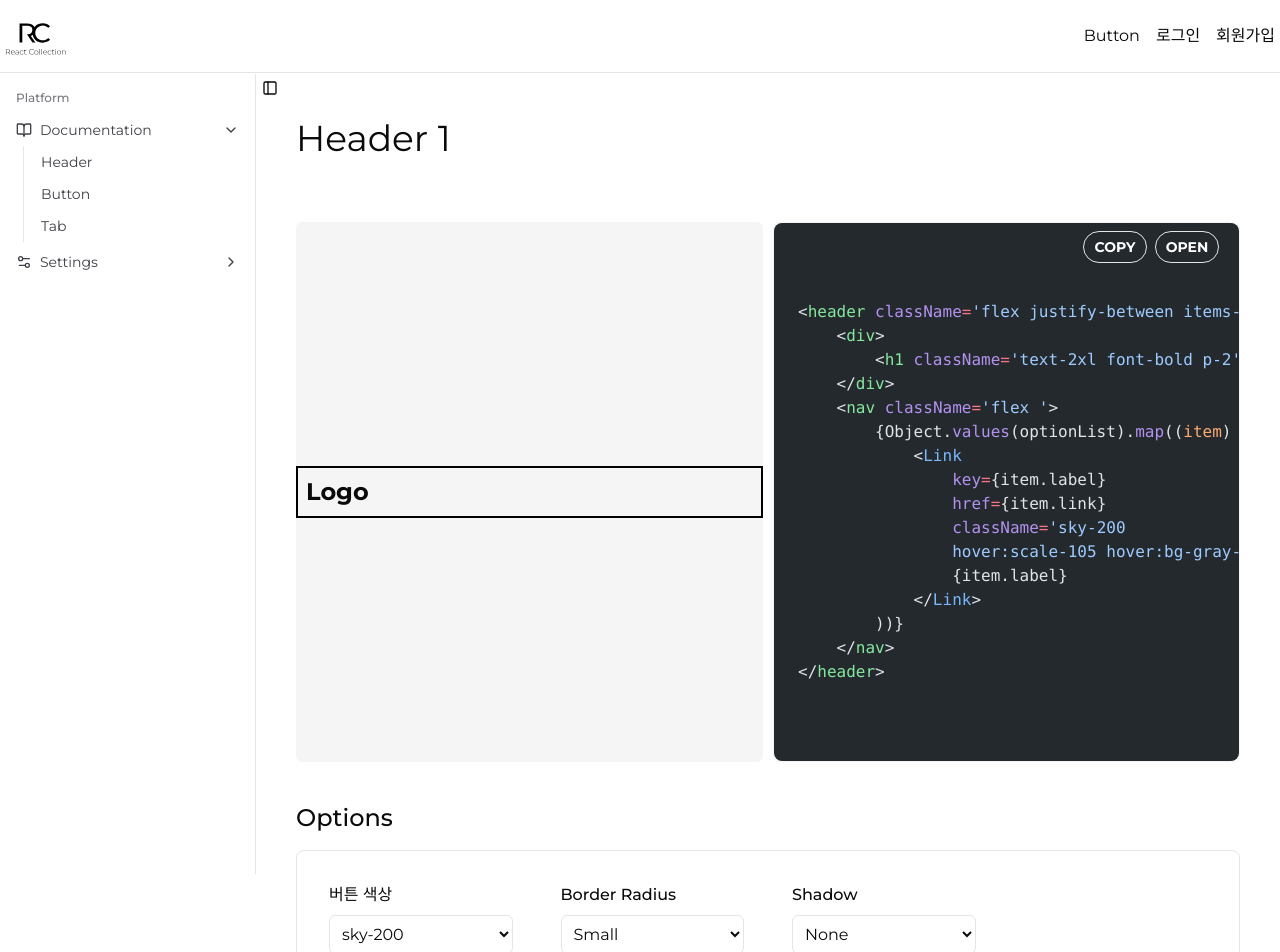
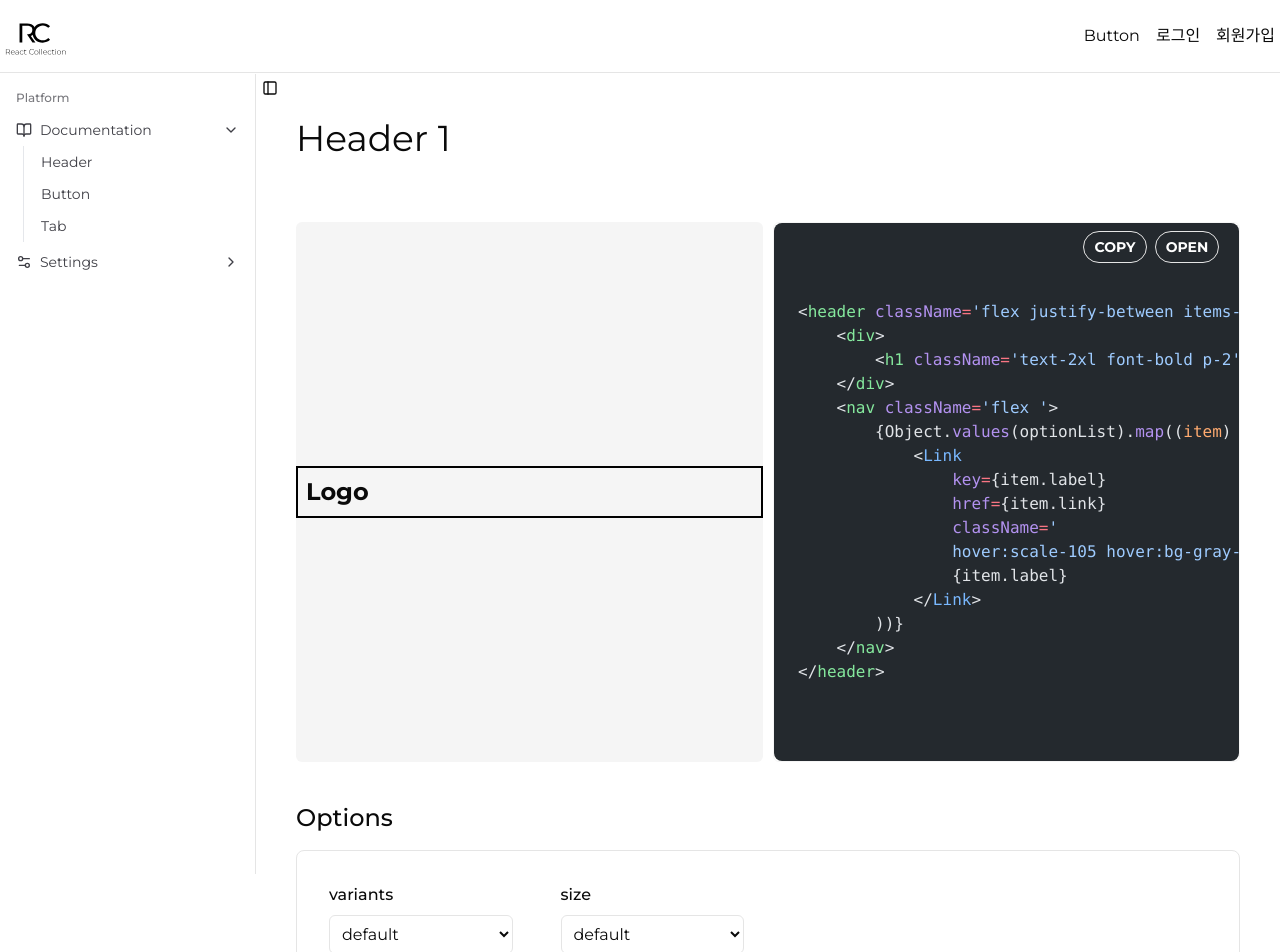
Before and after one commit to Squad357/React-Collection, a Next.js app in the folder client/: page /1 in a window 1280 px wide. Shown: the top 952 px of the page. Built offline with nearby package versions, Linux system fonts and the light colour scheme.

Commit message:
✨ [Feat] 버튼1 구현

```diff
--- a/client/src/app/(post)/[id]/PostContent.tsx
+++ b/client/src/app/(post)/[id]/PostContent.tsx
@@ -7,6 +7,8 @@ import Code from '../../../components/Code';
 import Options from '../../../components/Options';
 import useAnimation from '@/hooks/useAnimation';
 import { tabOptionList } from '@/collections/tabs/option';
+import { buttonOptionList } from '@/collections/buttons/option';
+
 // import { usePathname } from 'next/navigation';
 
 export default function PostContent({ id }: { id: number }) {
@@ -14,7 +16,7 @@ export default function PostContent({ id }: { id: number }) {
   // const pathname = usePathname();
   // const { optionList } = useOptionList(pathname.includes('header') ? headerOptionList : tabOptionList);
   const Component = CategoryComponents[id];
-  const { optionList } = useOptionList(tabOptionList);
+  const { optionList } = useOptionList(buttonOptionList);
   const animate = useAnimation(optionList);
 
   const codeString =
--- a/client/src/collections/buttons/button1.tsx
+++ b/client/src/collections/buttons/button1.tsx
@@ -2,36 +2,41 @@
 
 import { PreviewProps } from '@/types/props/previewProps';
 import { motion } from 'framer-motion';
-import { CustomButton } from '@/components/customButton';
-import { useEffect, useState } from 'react';
+import { OptionList } from '@/types/optionList';
 
-export default function Button1({
-  optionList,
-  animate: buttonAnimate,
-}: PreviewProps) {
-  // 상태 관리
-  const [variant, setVariant] = useState(optionList.variants.default);
-  const [size, setSize] = useState(optionList.size.default);
-
-  // optionList가 변경될 때 상태 업데이트
-  useEffect(() => {
-    setVariant(optionList.variants.default);
-    setSize(optionList.size.default);
-  }, [optionList]);
-
+export default function Button1({ optionList, animate }: PreviewProps) {
   return (
     <motion.div
       layoutId='button'
       animate={{
-        scale: buttonAnimate ? 1.15 : 1,
+        scale: animate['variants'] ? 1.15 : 1,
       }}
-      className={`${buttonAnimate ? 'bg-red-200' : ''} p-4 rounded-lg`}>
-      <CustomButton
-        variant={variant}
-        size={size}
-        className={buttonAnimate ? 'animate-highlight' : ''}>
+      className={`${animate['variants'] ? 'bg-red-200' : ''} p-4 rounded-lg`}>
+      <button
+        className={`${optionList['variants']?.default} ${
+          optionList['size']?.default
+        } ${animate['size'] ? 'animate-highlight' : ''}`}>
         Button
-      </CustomButton>
+      </button>
     </motion.div>
   );
 }
+
+export const CodeString = (optionList: OptionList) => {
+  const defaultOption = (label: string) => optionList[label]?.default || '';
+
+  const variantOptionDefault = defaultOption('variants');
+  const sizeOptionDefault = defaultOption('size');
+
+  return `import { Button } from '@/components/ui/button';
+
+export default function Button1() {
+  return (
+    <button
+      className="${variantOptionDefault} ${sizeOptionDefault}"
+    >
+      Button
+    </button>
+  );
+}`;
+};
--- a/client/src/collections/buttons/option/index.ts
+++ b/client/src/collections/buttons/option/index.ts
@@ -1,97 +1,67 @@
-import { Option, OptionList } from '@/types/optionList';
+import { OptionList } from '@/types/optionList';
 
 export const buttonOptionList: OptionList = {
   variants: {
     label: 'variants',
-    default: 'default',
+    default: 'bg-blue-500 text-white shadow hover:bg-blue-600',
     animate: true,
     items: [
       {
         id: 1,
-        name: 'default',
+        name: 'bg-blue-500 text-white shadow hover:bg-blue-600',
         optionValue: 'default',
-        extra: {
-          val: 'bg-blue-500 text-white shadow hover:bg-blue-600',
-        },
       },
       {
         id: 2,
-        name: 'destructive',
+        name: 'bg-red-500 text-white shadow-sm hover:bg-red-600',
         optionValue: 'destructive',
-        extra: {
-          val: 'bg-red-500 text-white shadow-sm hover:bg-red-600',
-        },
       },
       {
         id: 3,
-        name: 'outline',
+        name: 'border border-gray-300 bg-white shadow-sm hover:bg-gray-100',
         optionValue: 'outline',
-        extra: {
-          val: 'border border-gray-300 bg-white shadow-sm hover:bg-gray-100',
-        },
       },
       {
         id: 4,
-        name: 'secondary',
+        name: 'bg-gray-200 text-gray-800 shadow-sm hover:bg-gray-300',
         optionValue: 'secondary',
-        extra: {
-          val: 'bg-gray-200 text-gray-800 shadow-sm hover:bg-gray-300',
-        },
       },
       {
         id: 5,
-        name: 'ghost',
+        name: 'hover:bg-gray-100 hover:text-gray-800',
         optionValue: 'ghost',
-        extra: {
-          val: 'hover:bg-gray-100 hover:text-gray-800',
-        },
       },
       {
         id: 6,
-        name: 'link',
+        name: 'text-blue-500 underline-offset-4 hover:underline',
         optionValue: 'link',
-        extra: {
-          val: 'text-blue-500 underline-offset-4 hover:underline',
-        },
       },
     ],
   },
   size: {
     label: 'size',
-    default: 'default',
+    default: 'h-10  rounded-md px-4 py-2',
     animate: true,
     items: [
       {
         id: 1,
-        name: 'default',
+        name: 'h-10  rounded-md px-4 py-2',
         optionValue: 'default',
-        extra: {
-          val: 'h-10 px-4 py-2',
-        },
       },
       {
         id: 2,
-        name: 'sm',
+        name: 'h-8 rounded-md px-3 text-xs',
         optionValue: 'sm',
-        extra: {
-          val: 'h-8 rounded-md px-3 text-xs',
-        },
       },
       {
         id: 3,
-        name: 'lg',
+        name: 'h-12 rounded-md px-6 text-lg',
         optionValue: 'lg',
-        extra: {
-          val: 'h-12 rounded-md px-6 text-lg',
-        },
       },
       {
         id: 4,
-        name: 'icon',
+        name: 'h-10 w-10',
         optionValue: 'icon',
-        extra: {
-          val: 'h-10 w-10',
-        },
       },
     ],
   },
--- a/client/src/lib/codeStrings.ts
+++ b/client/src/lib/codeStrings.ts
@@ -1,6 +1,7 @@
 import { CodeString as header1CodeString } from '@/collections/headers/header1';
 import { CodeString as tab1CodeString } from '@/collections/tabs/tab1';
 import { CodeString as tab2CodeString } from '@/collections/tabs/tab2';
+import { CodeString as button1CodeString } from '@/collections/buttons/button1';
 import { OptionList } from '@/types/optionList';
 
 //@ FIXME : type 변경 해야합니다.
@@ -9,5 +10,5 @@ export const CodeStrings: Record<string, Function | string> = {
   1: (optionList: OptionList) => header1CodeString(optionList),
   3: (optionList: OptionList) => tab1CodeString(optionList),
   4: tab2CodeString,
-  6: (optionList: Option[]) => button1CodeString(optionList),
+  5: (optionList: OptionList) => button1CodeString(optionList),
 };
```
